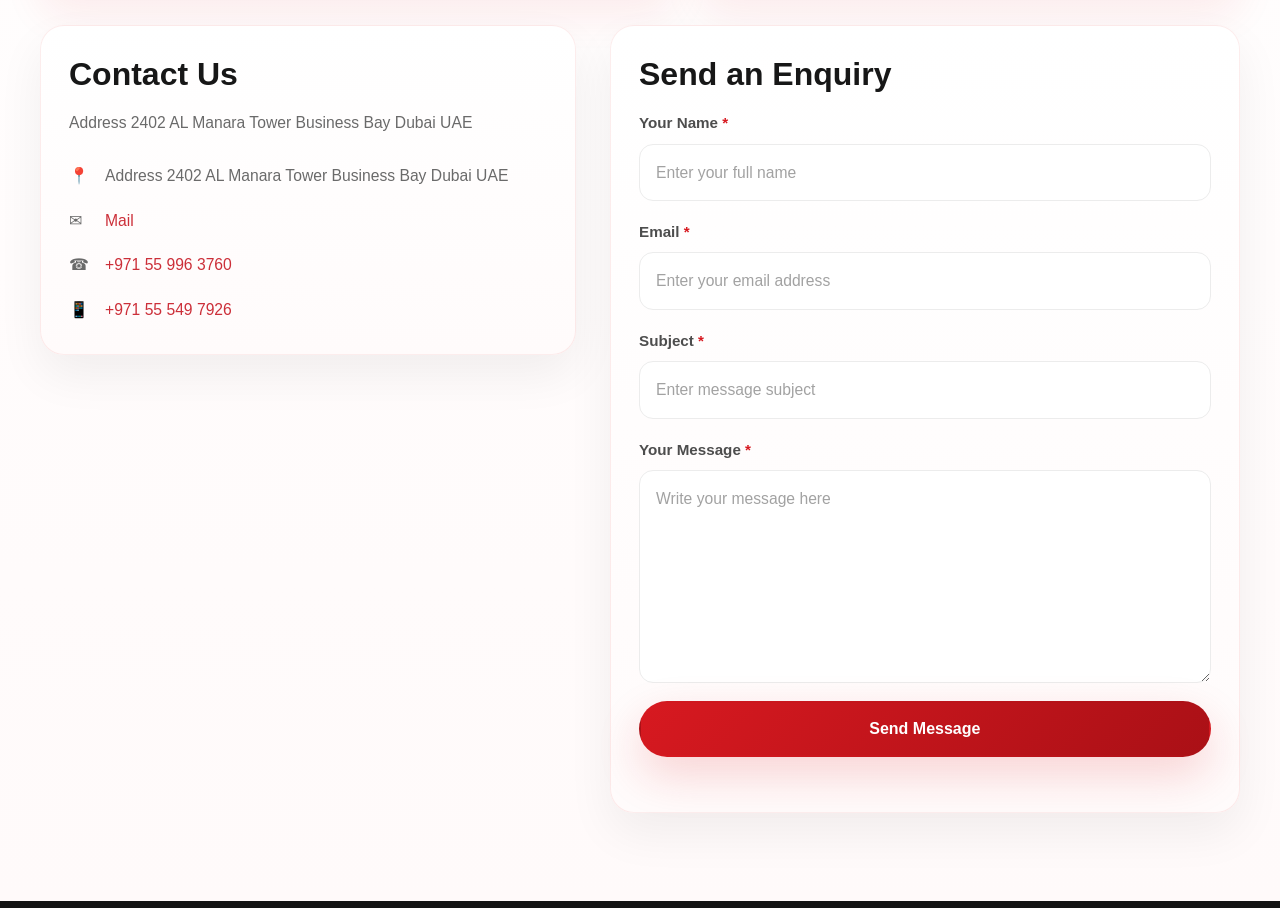
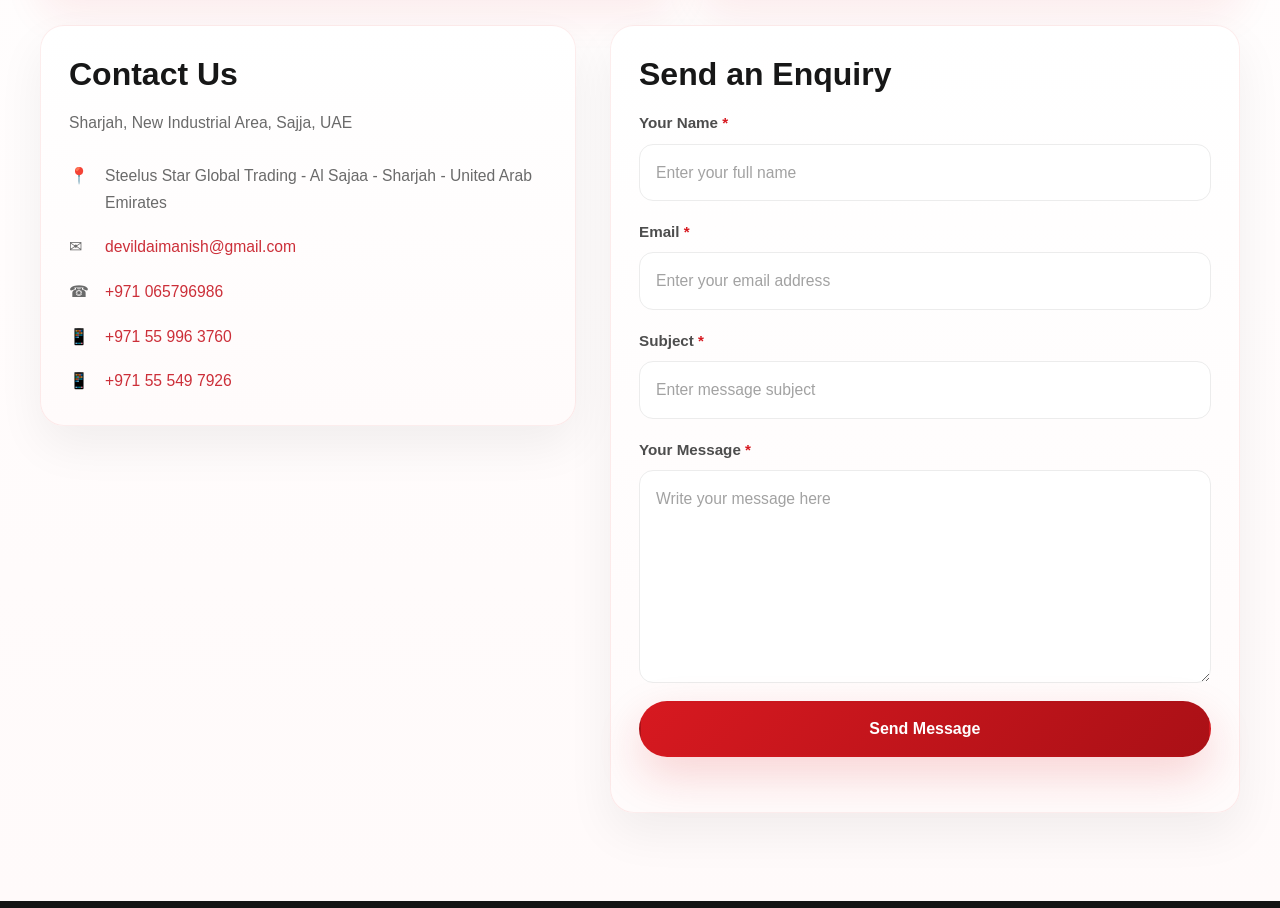
Before and after one commit to devildai/Steelus, a plain HTML site: page index.html in a window 1280 px wide. Shown: the part 5433-6341 px from the top of the page. Drawn offline with nearby package versions, Linux system fonts and the light colour scheme; animation ran at ten frames a second.

Commit message:
Update index.html

```diff
--- a/index.html
+++ b/index.html
@@ -361,21 +361,26 @@
     <div class="contact-layout">
       <div class="contact-info reveal-item">
         <h3>Contact Us</h3>
-        <p class="contact-address-main">Address 2402 AL Manara Tower Business Bay Dubai UAE</p>
+        <p class="contact-address-main">Sharjah, New Industrial Area, Sajja, UAE</p>
 
         <div class="contact-list">
           <div class="contact-line">
             <span class="contact-icon">📍</span>
-            <span>Address 2402 AL Manara Tower Business Bay Dubai UAE</span>
+            <span>Steelus Star Global Trading - Al Sajaa - Sharjah - United Arab Emirates</span>
           </div>
 
           <div class="contact-line">
             <span class="contact-icon">✉</span>
-            <a href="mailto:devildaimanish@gmail.com">Mail</a>
+            <a href="mailto:devildaimanish@gmail.com">devildaimanish@gmail.com</a>
+          </div>
+
+           <div class="contact-line">
+            <span class="contact-icon">☎</span>
+            <a href="tel:+971065796986">+971 065796986</a>
           </div>
 
           <div class="contact-line">
-            <span class="contact-icon">☎</span>
+            <span class="contact-icon">📱</span>
             <a href="tel:+971559963760">+971 55 996 3760</a>
           </div>
 
```
